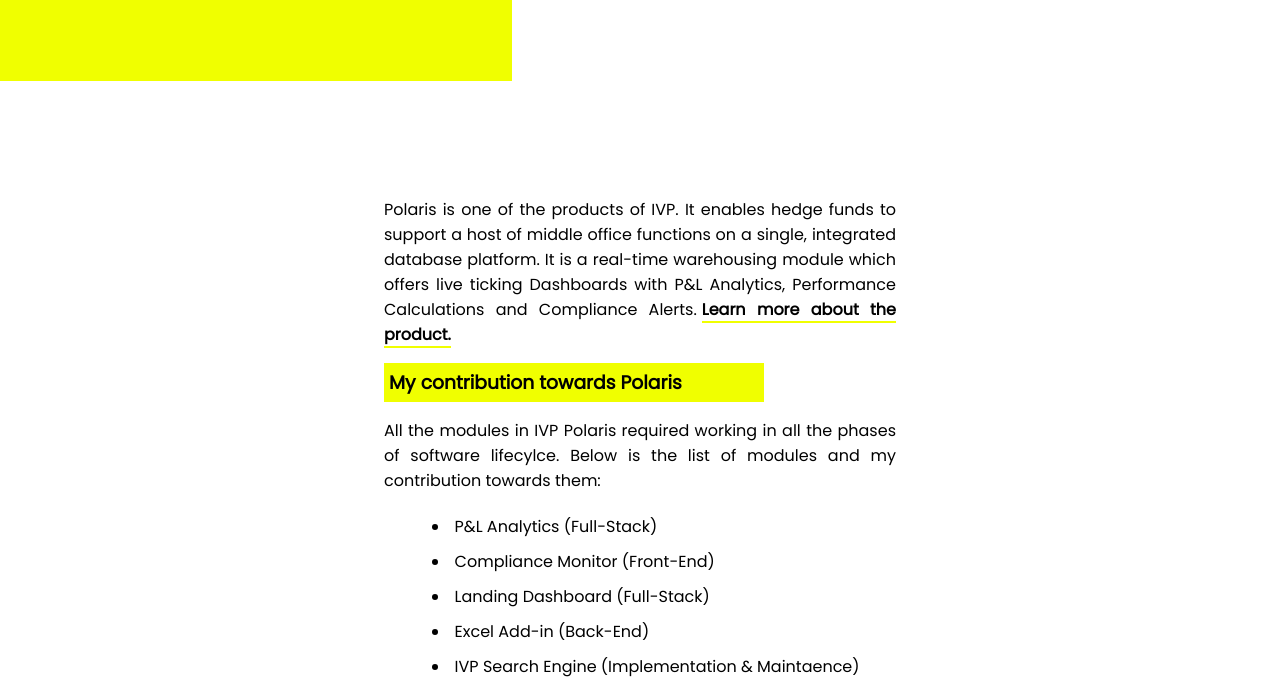
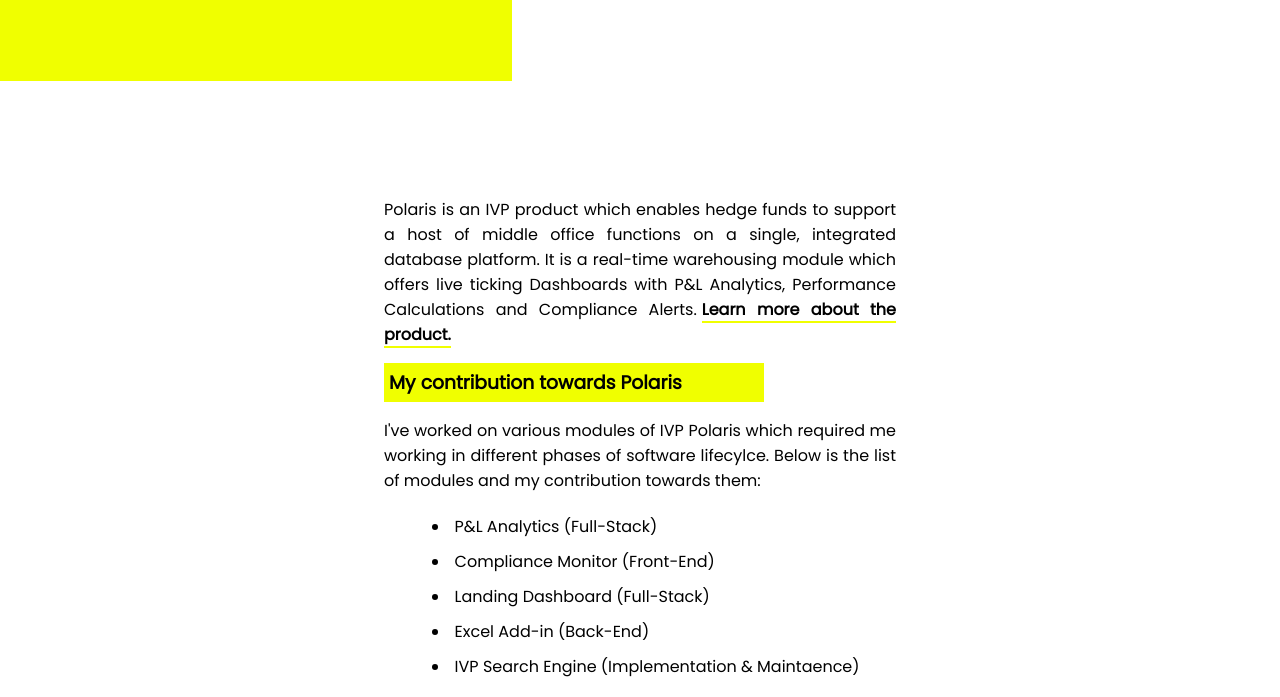
Before and after one commit to vakumar0/Portfolio, a plain HTML site: page html/polaris.html in a window 1280 px wide. Shown: the part 322-1019 px from the top of the page. Drawn offline with Linux system fonts and the light colour scheme.

Commit message:
Update polaris.html
corrected the grammar on different paragraphs

```diff
--- a/html/polaris.html
+++ b/html/polaris.html
@@ -46,7 +46,7 @@
 				</div>
 			</div>
 			<div id="polarisContent" class="content">
-				<p>Polaris is one of the products of IVP. It enables hedge funds to support a host of middle office functions on a single, integrated database platform. It is a real-time warehousing module which offers live ticking Dashboards with P&L Analytics, Performance Calculations and Compliance Alerts.<a href="https://www.ivp.in/portfolio/ivp-polaris/" style="margin-left: 5px;">Learn more about the product.</a></p>
+				<p>Polaris is an IVP product which enables hedge funds to support a host of middle office functions on a single, integrated database platform. It is a real-time warehousing module which offers live ticking Dashboards with P&L Analytics, Performance Calculations and Compliance Alerts.<a href="https://www.ivp.in/portfolio/ivp-polaris/" style="margin-left: 5px;">Learn more about the product.</a></p>
 			</div>
 			<div id="polarisContribution">
 				<div class="minorHeader">
@@ -56,7 +56,7 @@
 				</div>
 			</div>
 			<div id="polarisContributionContent" class="content">
-				<p>All the modules in IVP Polaris required working in all the phases of software lifecylce. Below is the list of modules and my contribution towards them: </p>
+				<p>I've worked on various modules of IVP Polaris which required me working in different phases of software lifecylce. Below is the list of modules and my contribution towards them: </p>
 				<ul>
 					<li>P&L Analytics (Full-Stack)</li>
 					<li>Compliance Monitor (Front-End)</li>
```
